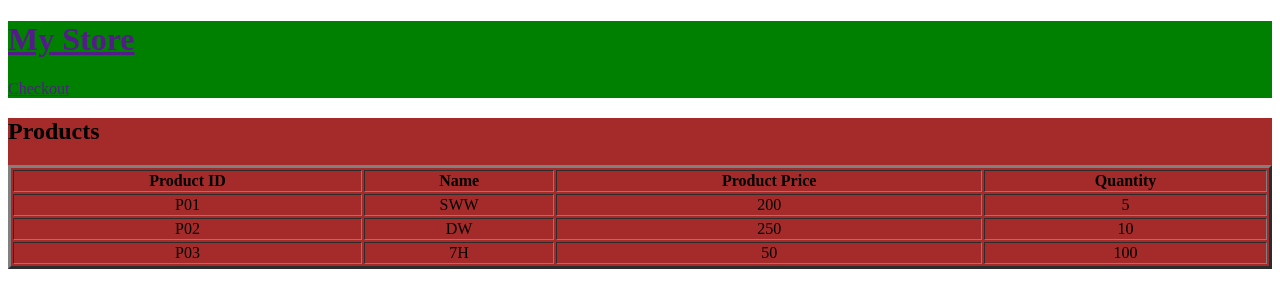
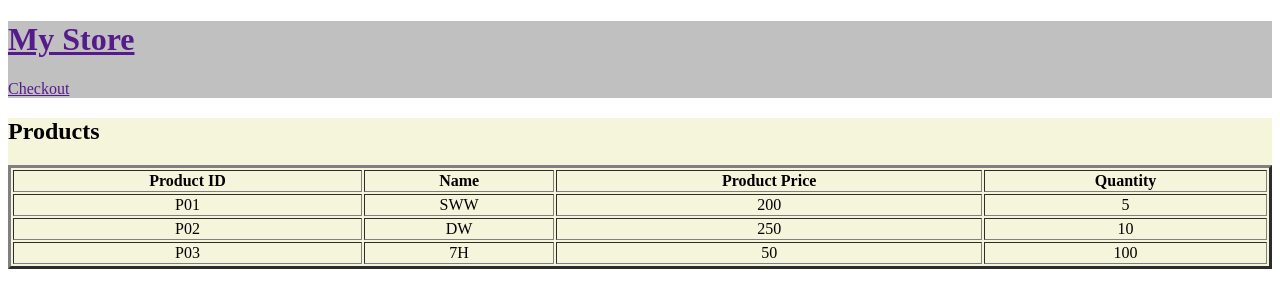
Before and after one commit to GH11PRASANTH/Angular-My-store, an Angular app: page / in a window 1280 px wide. Shown: the top 308 px of the page. Built offline with nearby package versions, Linux system fonts and the light colour scheme.

Commit message:
2 files modified

```diff
--- a/src/app/product-list/product-list.component.html
+++ b/src/app/product-list/product-list.component.html
@@ -1,4 +1,4 @@
-<div style="background-color:brown;">
+<div style="background-color:beige;">
   <h2>Products</h2>
 <style>
   td{
--- a/src/app/top-bar/top-bar.component.html
+++ b/src/app/top-bar/top-bar.component.html
@@ -1,4 +1,4 @@
-<div style="background-color:green">
+<div style="background-color:silver">
   <a href="">
     <h1>My Store</h1>
   </a>
```
